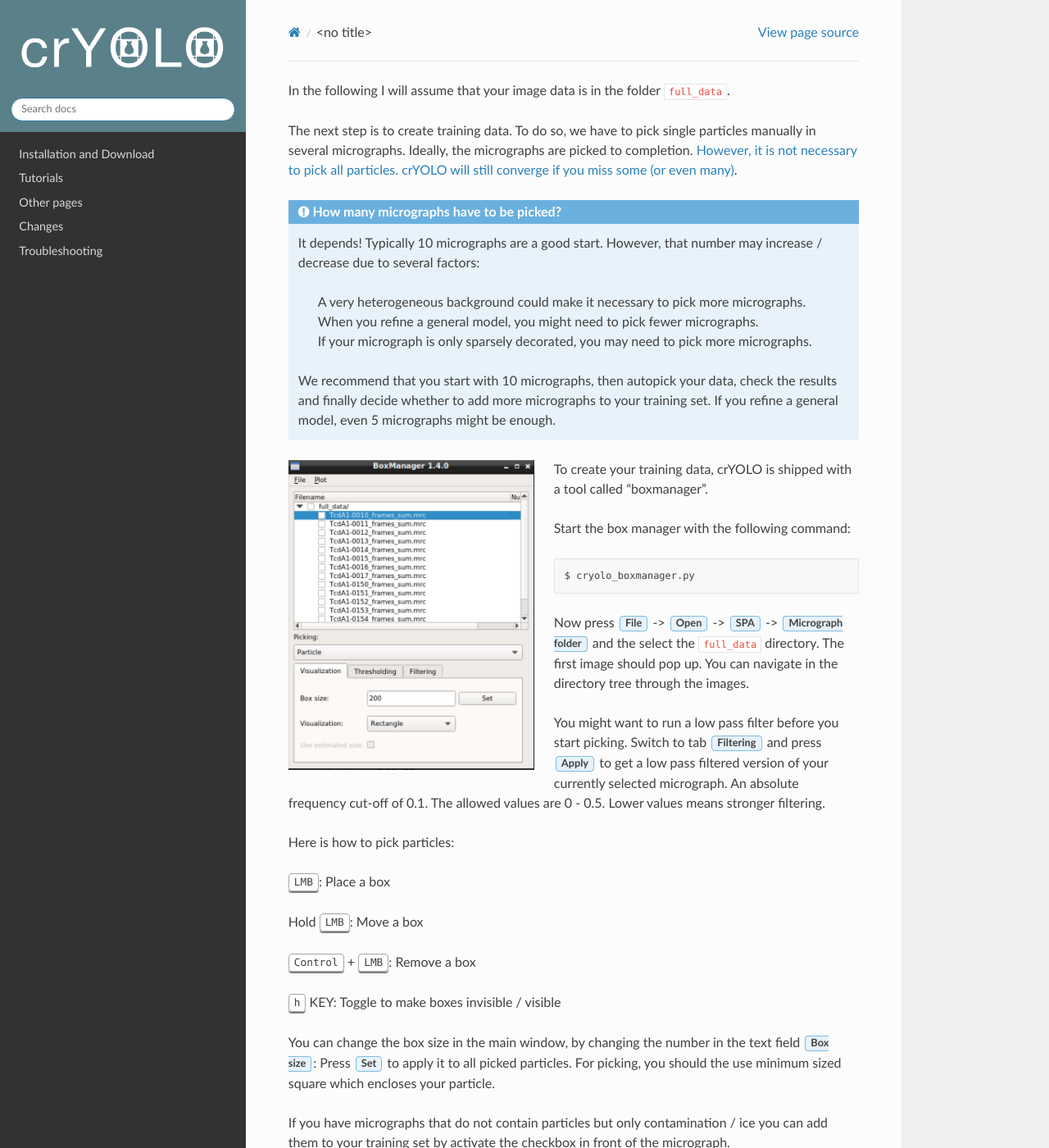
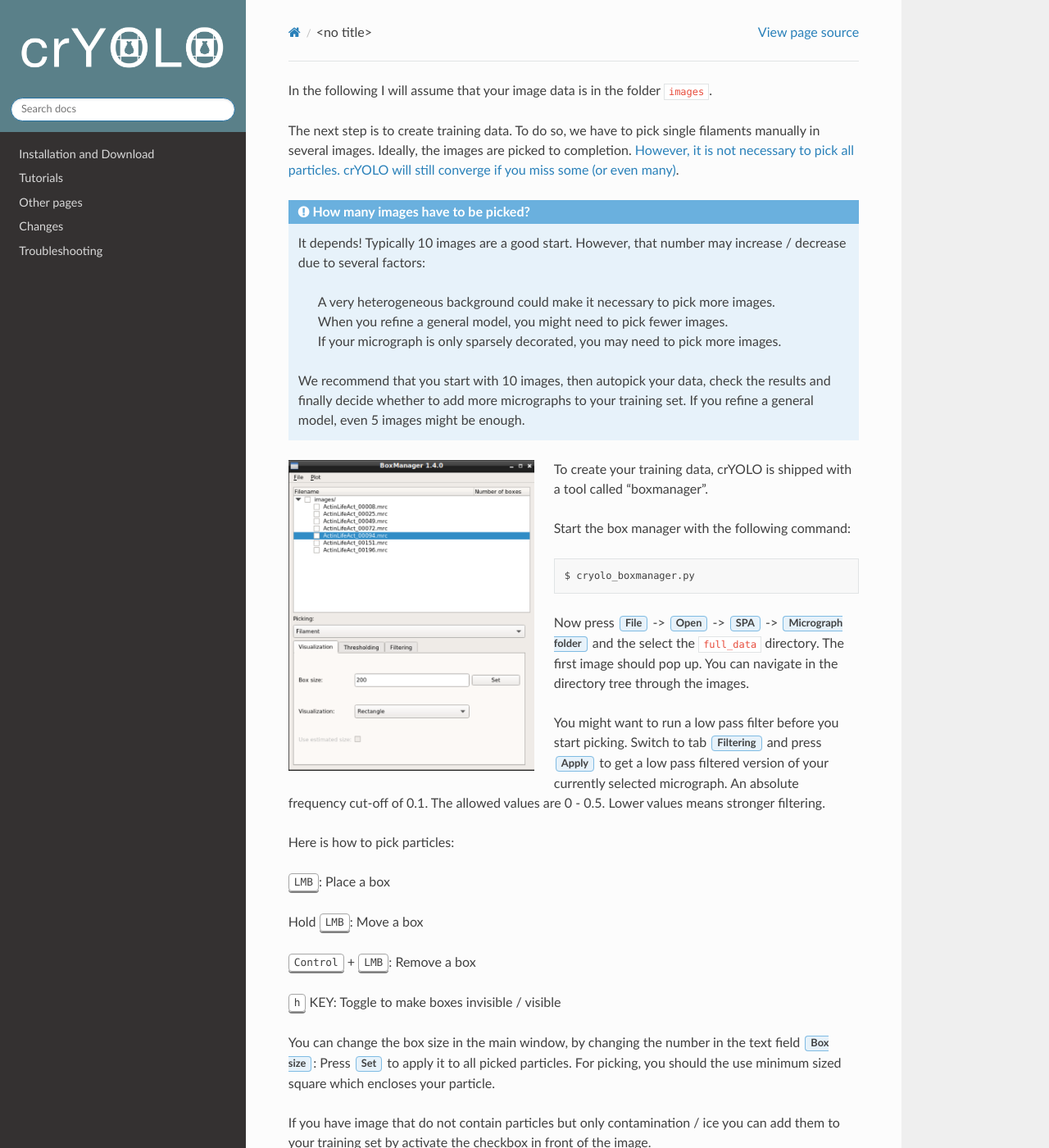
Before and after one commit to MPI-Dortmund/cryolo, a Sphinx documentation site: the page built from source/tutorials/data_preparation.rst, in a window 1280 px wide and 1400 px high. Shown: the whole window at 82% size. Built offline with Sphinx 7.4.7 and the Read the Docs theme 2.0.0, drawn with Linux system fonts in a browser that asks for light colours; some of the changed lines change nothing that is shown.

```diff
--- a/source/tutorials/data_preparation.rst
+++ b/source/tutorials/data_preparation.rst
@@ -1,33 +1,4 @@
-In the following I will assume that your image data is in the folder :file:`full_data`.
-
-The next step is to create training data. To do so, we have to pick single particles manually
-in several micrographs. Ideally, the micrographs are picked to completion. :ref:`However, it is not
-necessary to pick all particles. crYOLO will still converge if you miss some (or even many)<sparse-picking-label>`.
-
-.. admonition:: How many micrographs have to be picked?
-
-    It depends! Typically 10 micrographs are a good start. However, that number may increase / decrease
-    due to several factors:
-
-        * A very heterogeneous background could make it necessary to pick more micrographs.
-        * When you refine a general model, you might need to pick fewer micrographs.
-        * If your micrograph is only sparsely decorated, you may need to pick more micrographs.
-
-    We recommend that you start with 10 micrographs, then autopick your data, check the results and
-    finally decide whether to add more micrographs to your training set. If you refine a general
-    model, even 5 micrographs might be enough.
-
-.. image:: ../img/cryolo_boxmanager_202103.png
-    :width: 300
-    :align: left
-
-To create your training data, crYOLO is shipped with a tool called “boxmanager”.
-
-Start the box manager with the following command:
-
-.. prompt:: bash $
-
-    cryolo_boxmanager.py
+.. include:: text_modules/data_prep_filament_startbm.rst
 
 Now press :guilabel:`File` -> :guilabel:`Open` -> :guilabel:`SPA` -> :guilabel:`Micrograph folder` and the select the :file:`full_data` directory. The first image should
 pop up. You can navigate in the directory tree through the images.
@@ -47,7 +18,7 @@
 Press :guilabel:`Set` to apply it to all picked particles. For picking, you should the use minimum
 sized square which encloses your particle.
 
-If you have micrographs that do not contain particles but only contamination / ice you can add them to your training set by activate the checkbox in front of the micrograph.
+If you have image that do not contain particles but only contamination / ice you can add them to your training set by activate the checkbox in front of the image.
 
 If you finished picking from your micrographs, you can export your box files with :guilabel:`File` -> :guilabel:`Save`. Training data is created for all micrographs that have an activated checkbox.  Create a new directory called train_annotation and save it there. Close boxmanager.
 
--- a/source/tutorials/text_modules/data_prep_filament_startbm.rst
+++ b/source/tutorials/text_modules/data_prep_filament_startbm.rst
@@ -13,7 +13,7 @@
 
     We recommend that you start with 10 images, then autopick your data, check the results and
     finally decide whether to add more micrographs to your training set. If you refine a general
-    model, even 5 micrographs might be enough.
+    model, even 5 images might be enough.
 
 .. image:: ../img/cryolo_boxmanager_filament_202103.png
     :width: 300
```
